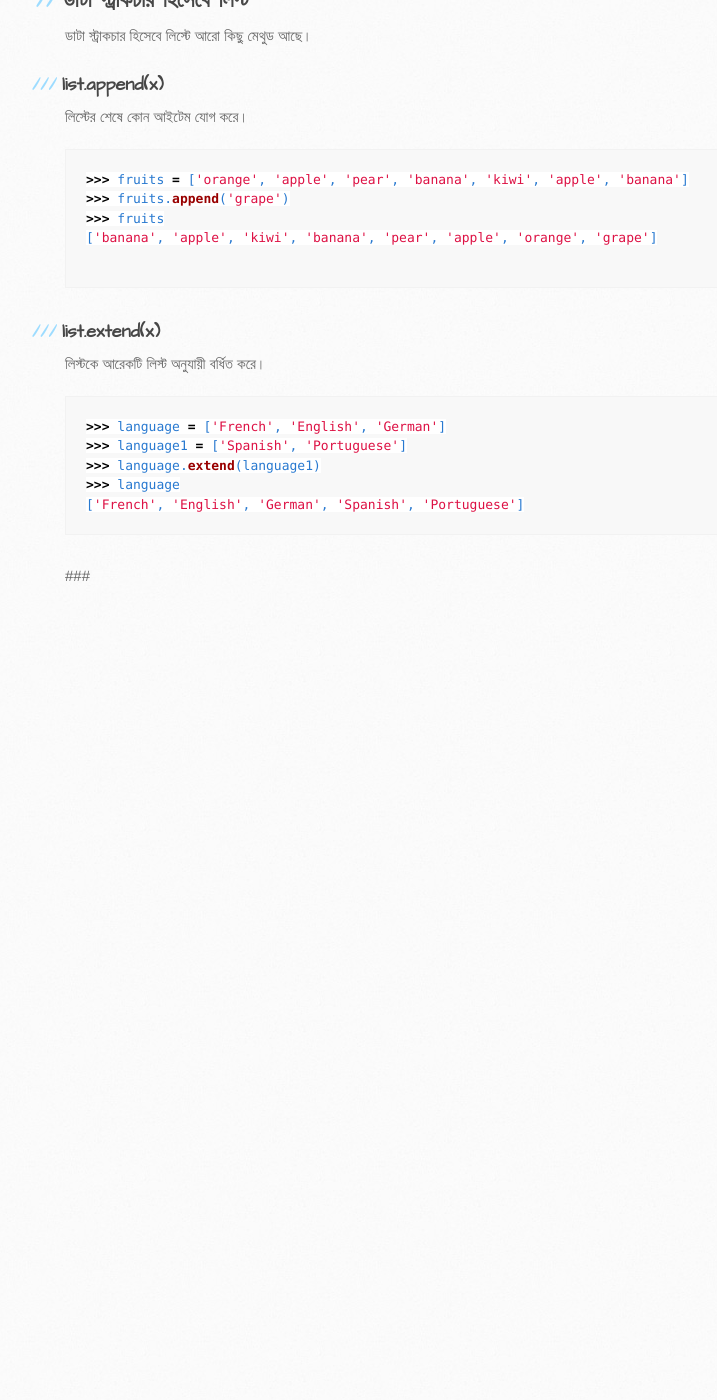
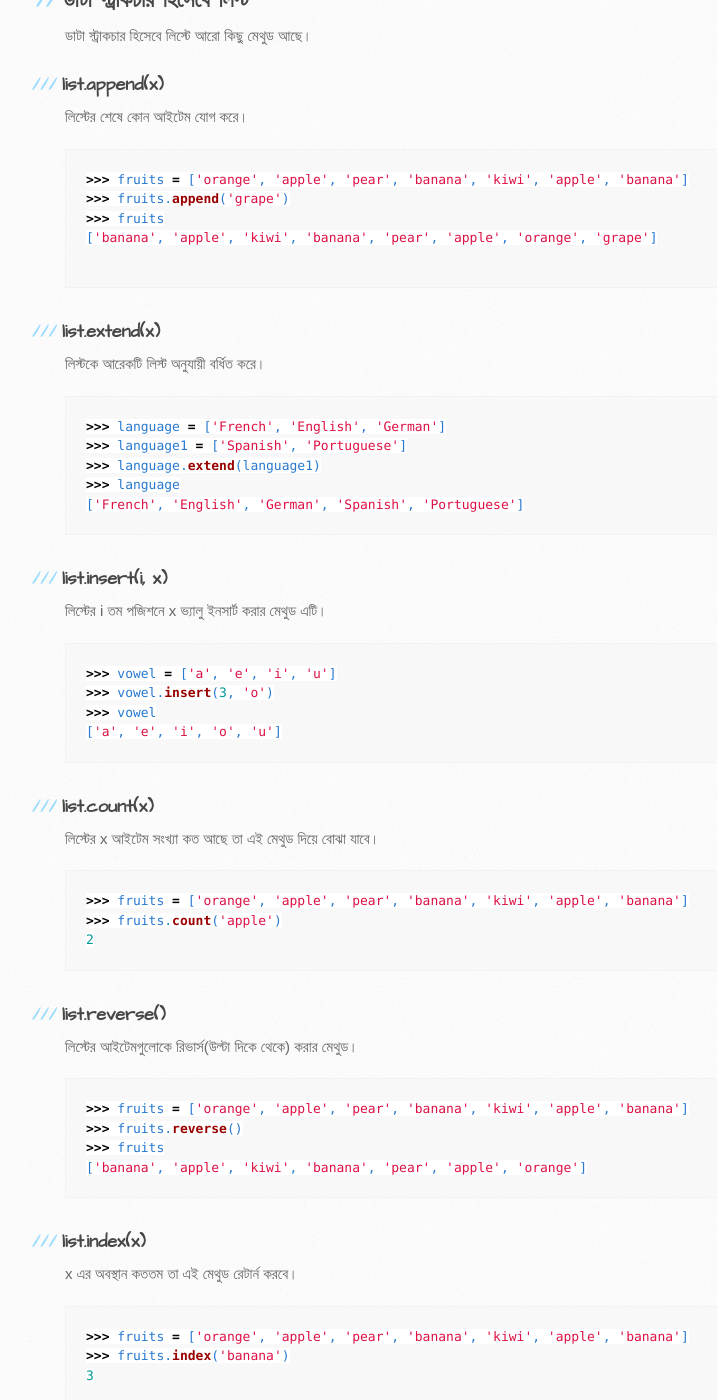
Before and after one commit to sagorbrur/sagorbrur.github.io, a Jekyll site: the page built from python_bn/list.md, in a window 1280 px wide and 1400 px high, scrolled down 1396 px. Shown: the whole window, without its empty margins (105-822 px from the left). Built offline with Jekyll 4.4.1, drawn with Linux system fonts in a browser that asks for light colours; our own code applies the rules of GitHub Pages for plain Markdown files; before the commit the page ends 2026 px from its top, so only the background shows below that; some of the changed text lies outside the part shown.

Commit message:
Update list.md

````diff
--- a/python_bn/list.md
+++ b/python_bn/list.md
@@ -73,4 +73,72 @@
 ['French', 'English', 'German', 'Spanish', 'Portuguese']
 ```
 
-###
+### list.insert(i, x)
+
+লিস্টের i তম পজিশনে x ভ্যালু ইনসার্ট করার মেথুড এটি।
+
+```py
+>>> vowel = ['a', 'e', 'i', 'u']
+>>> vowel.insert(3, 'o')
+>>> vowel
+['a', 'e', 'i', 'o', 'u']
+```
+
+### list.count(x)
+
+লিস্টের x আইটেম সংখ্যা কত আছে তা এই মেথুড দিয়ে বোঝা যাবে।
+
+```py
+>>> fruits = ['orange', 'apple', 'pear', 'banana', 'kiwi', 'apple', 'banana']
+>>> fruits.count('apple')
+2
+```
+
+### list.reverse()
+
+লিস্টের আইটেমগুলোকে রিভার্স(উল্টা দিকে থেকে) করার মেথুড।
+
+```py
+>>> fruits = ['orange', 'apple', 'pear', 'banana', 'kiwi', 'apple', 'banana']
+>>> fruits.reverse()
+>>> fruits
+['banana', 'apple', 'kiwi', 'banana', 'pear', 'apple', 'orange']
+```
+### list.index(x)
+
+x এর অবস্থান কততম তা এই মেথুড রেটার্ন করবে।
+
+```py
+>>> fruits = ['orange', 'apple', 'pear', 'banana', 'kiwi', 'apple', 'banana']
+>>> fruits.index('banana')
+3
+```
+
+### Stack হিসেবে লিস্টের ব্যবহার
+
+লিস্টকে Stack হিসেবে ডাটা স্ট্রাকচারে ব্যবহার করা যাবে। মূলত স্ট্যাকে দুইটি বিষয় থাকে। **push** এবং **pop**.
+Push করার জন্য আমরা ```list.append``` ব্যবহার করতে পারি আর pop করার জন্য ```list.pop()``` করতে পারি।
+
+```py
+>>> stack = [3, 4, 5]
+>>> stack.append(6)
+>>> stack.append(7)
+>>> stack
+[3, 4, 5, 6, 7]
+>>> stack.pop()
+7
+>>> stack
+[3, 4, 5, 6]
+>>> stack.pop()
+6
+>>> stack.pop()
+5
+>>> stack
+[3, 4]
+
+```
+
+
+## References
+1. [https://docs.python.org/3/tutorial/datastructures.html](https://docs.python.org/3/tutorial/datastructures.html)
+2. [https://docs.python.org/3/tutorial/introduction.html#lists](https://docs.python.org/3/tutorial/introduction.html#lists)
````
